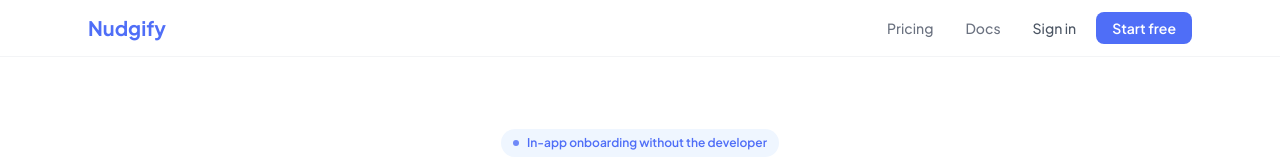
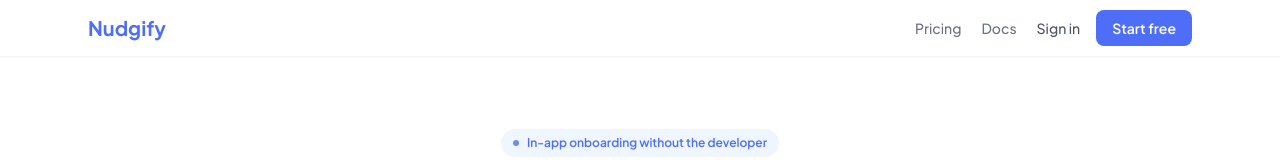
Before and after one commit to tw1nklexx/flowlift, a Next.js app in the folder apps/dashboard/: page / in a window 1280 px wide. Shown: the top 160 px of the page. Built offline with nearby package versions, Linux system fonts and the light colour scheme.

Commit message:
Increase navbar link click targets and fix vertical alignment
Co-Authored-By: Claude Sonnet 4.6 <noreply@anthropic.com>

```diff
--- a/apps/dashboard/app/page.tsx
+++ b/apps/dashboard/app/page.tsx
@@ -43,32 +43,32 @@ function Nav() {
         <Link href="/" className="text-xl font-bold text-[#4f6ef7]">
           Nudgify
         </Link>
-        <nav className="flex items-center gap-2">
+        <div className="flex items-center gap-1">
           <Link
             href="/#pricing"
-            className="text-sm font-medium text-gray-500 hover:text-gray-900 transition-colors px-3 py-1.5 hidden sm:block cursor-pointer"
+            className="text-sm font-medium text-gray-500 hover:text-gray-900 transition-colors cursor-pointer px-2 py-2 hidden sm:block"
           >
             Pricing
           </Link>
           <Link
             href="/docs"
-            className="text-sm font-medium text-gray-500 hover:text-gray-900 transition-colors px-3 py-1.5 hidden sm:block cursor-pointer"
+            className="text-sm font-medium text-gray-500 hover:text-gray-900 transition-colors cursor-pointer px-2 py-2 hidden sm:block"
           >
             Docs
           </Link>
           <Link
             href="/login"
-            className="text-gray-600 hover:text-gray-900 font-medium transition-colors cursor-pointer px-3 py-1.5 text-sm"
+            className="text-gray-600 hover:text-gray-900 font-medium transition-colors cursor-pointer px-2 py-2 text-sm"
           >
             Sign in
           </Link>
           <Link
             href="/signup"
-            className="text-sm font-semibold bg-[#4f6ef7] text-white px-4 py-1.5 rounded-lg hover:bg-[#3b5af5] transition-colors cursor-pointer"
+            className="text-sm font-semibold bg-[#4f6ef7] text-white px-4 py-2 rounded-lg hover:bg-[#3b5af5] transition-colors cursor-pointer ml-1"
           >
             Start free
           </Link>
-        </nav>
+        </div>
       </div>
     </header>
   );
```
